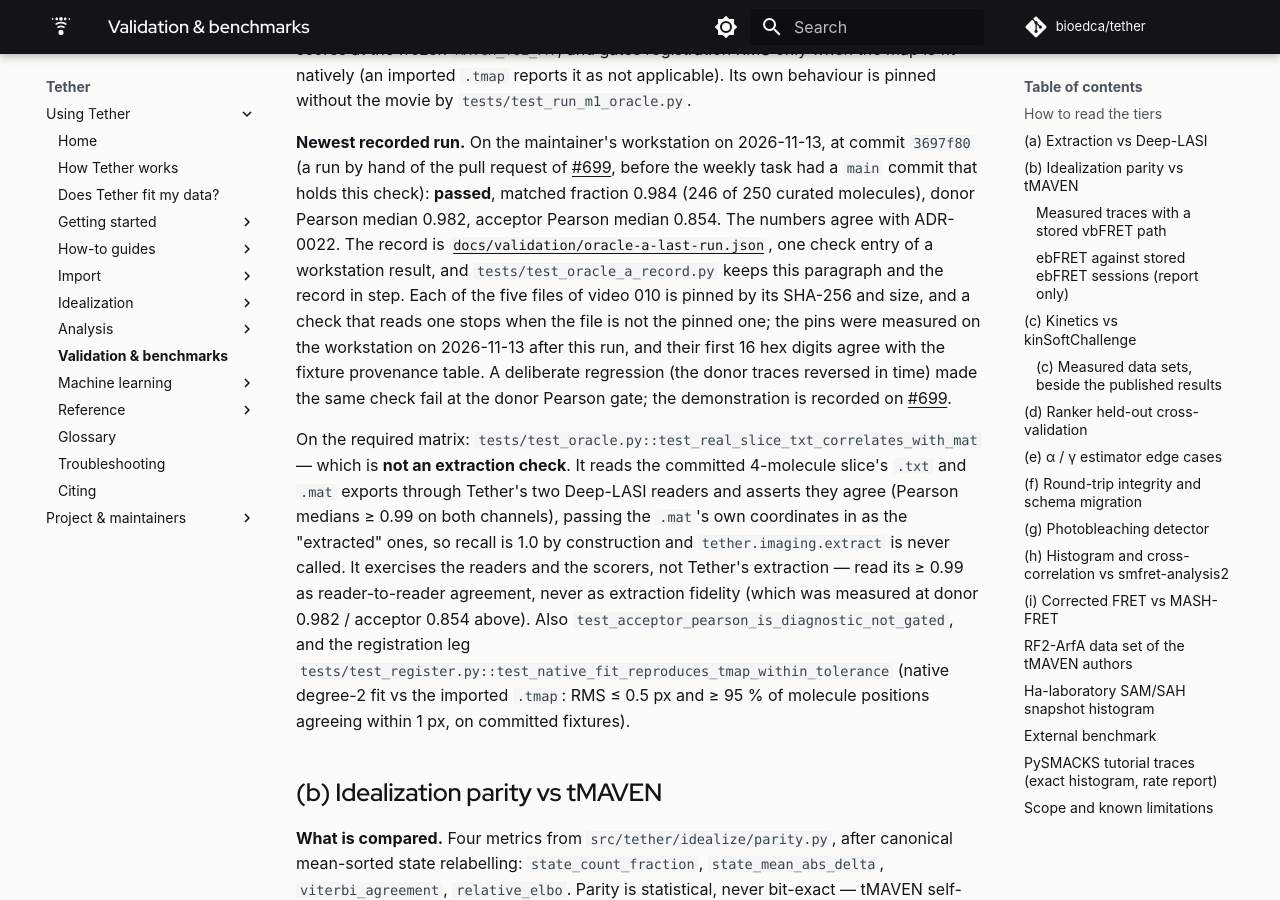
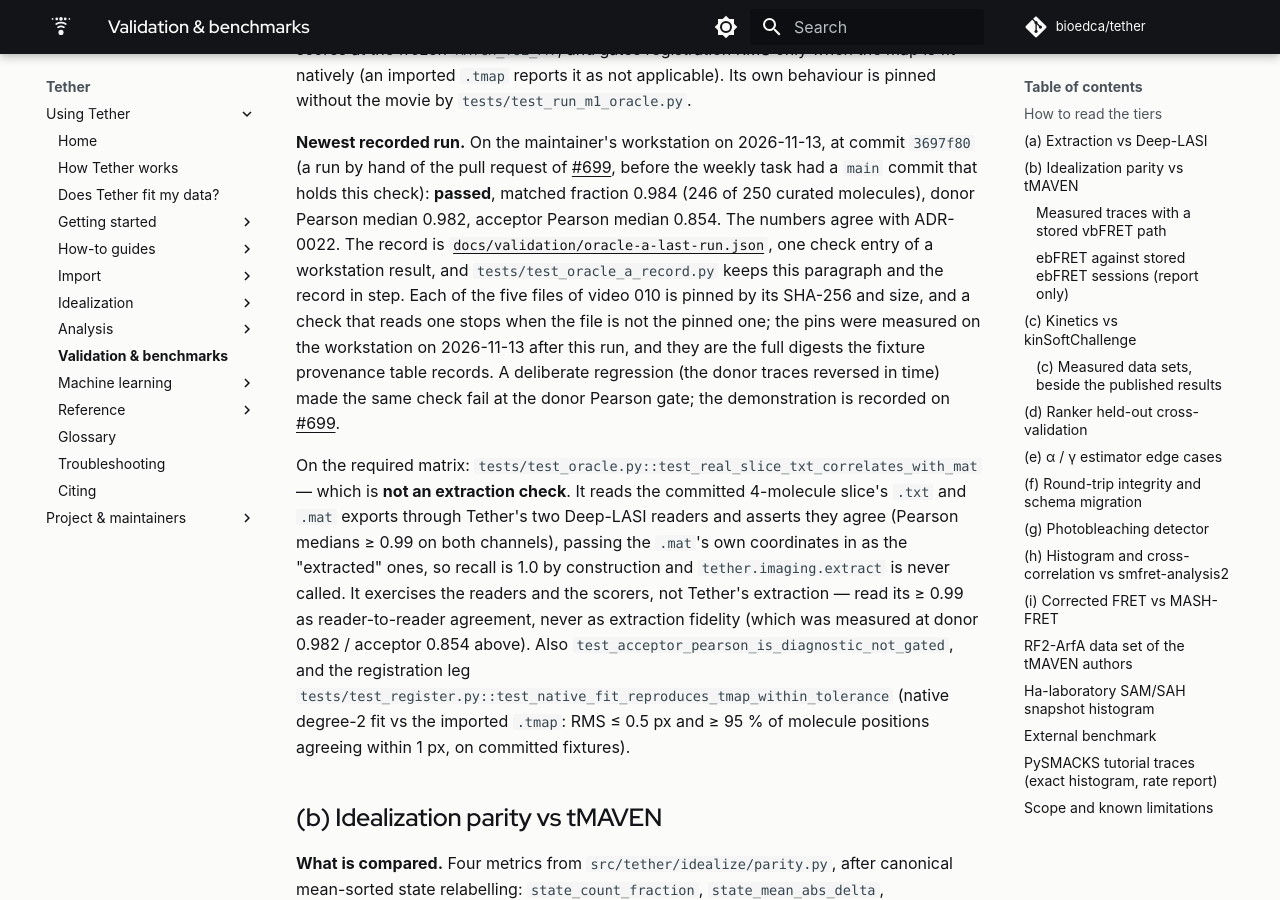
Before and after one commit to bioedca/tether, an MkDocs documentation site: the page built from docs/validation.md, in a window 1280 px wide and 900 px high, scrolled down 6869 px. Built offline with MkDocs 1.6.1 and Material for MkDocs 9.7.7, drawn with Linux system fonts in a browser that asks for light colours; comment, search, counter and statistics services are not loaded; the version menu is left out.

Commit message:
test(imaging): the oracle (a) record checks the full PROVENANCE.md digests (#552)
#699 pinned the five video-010 files and checked that their first 16 hex
digits appear in PROVENANCE.md. That file now carries the full digests, so the
check compares the full SHA-256 of all five files, and the two prose notes
that described the prefix check say so.

```diff
--- a/docs/validation.md
+++ b/docs/validation.md
@@ -182,8 +182,8 @@
 a workstation result, and `tests/test_oracle_a_record.py` keeps this paragraph and the record in
 step. Each of the five files of video 010 is pinned by its SHA-256 and size, and a check that
 reads one stops when the file is not the pinned one; the pins were measured on the workstation
-on 2026-11-13 after this run, and their first 16 hex digits agree with the fixture provenance
-table. A deliberate regression (the donor traces reversed in time) made the same check fail at the
+on 2026-11-13 after this run, and they are the full digests the fixture provenance table
+records. A deliberate regression (the donor traces reversed in time) made the same check fail at the
 donor Pearson gate; the demonstration is recorded on
 [#699](https://github.com/bioedca/tether/issues/699).
 
```
Also changed, not shown: 2 other files.
